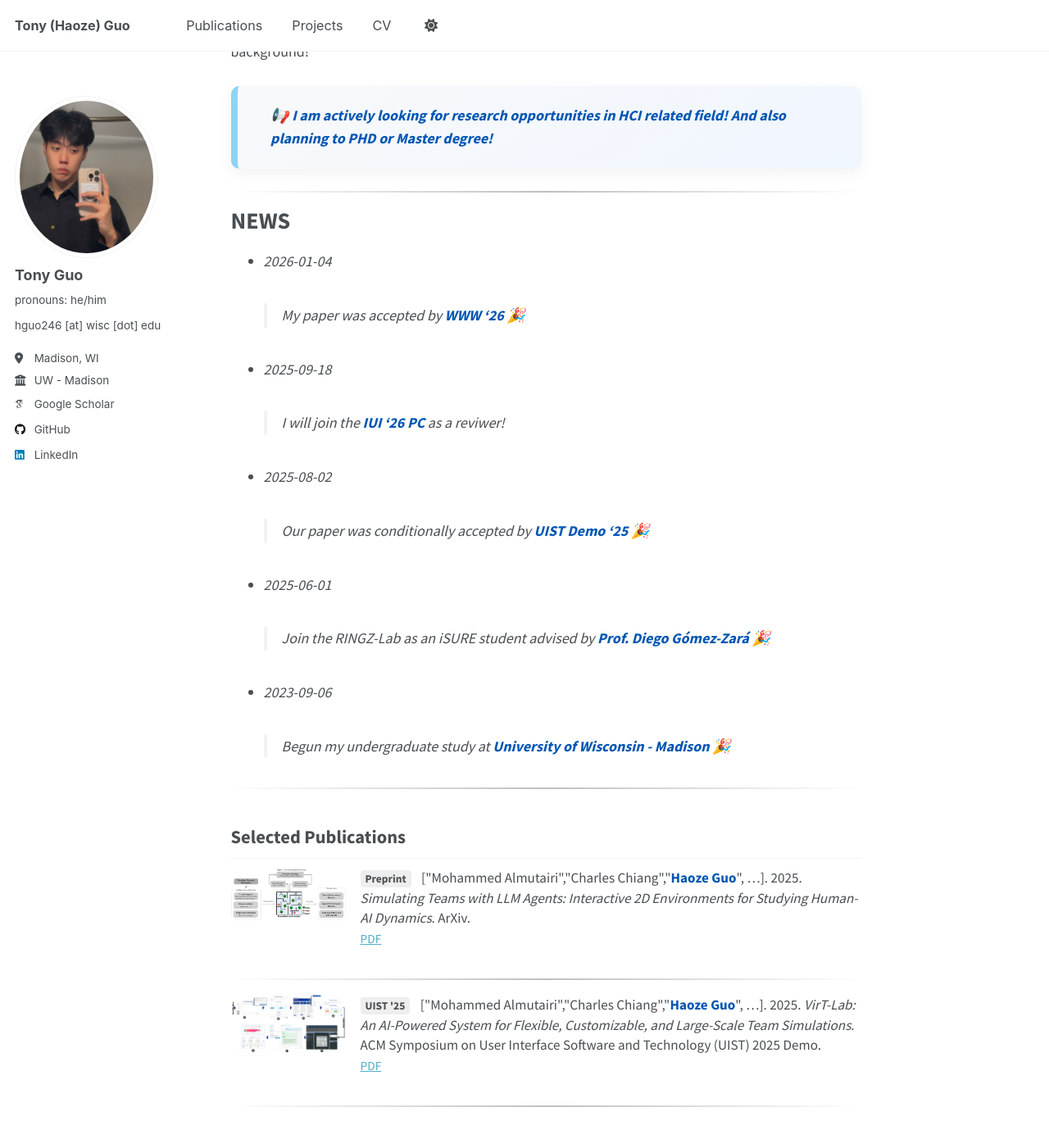
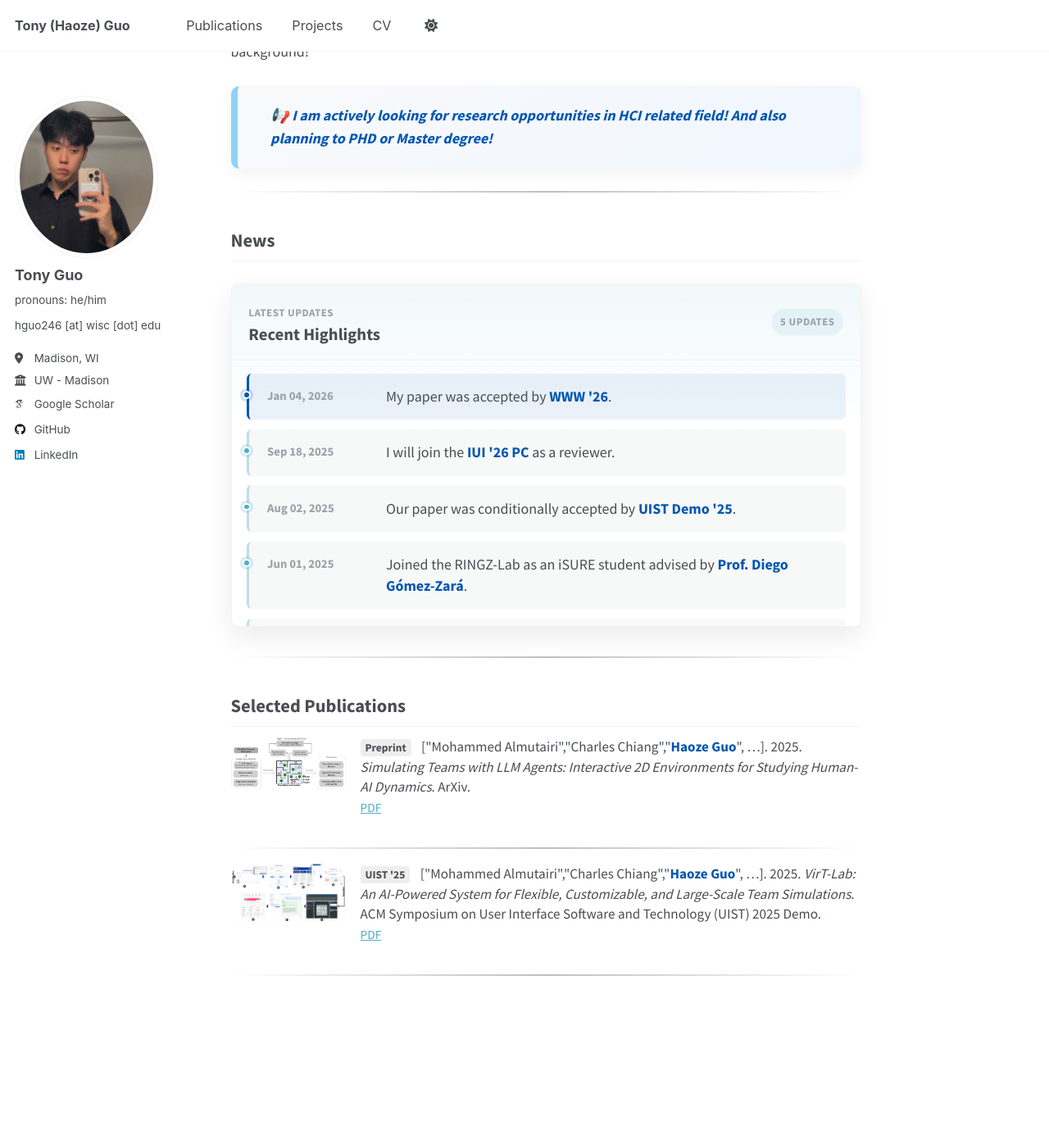
Before and after one commit to TonyGuo30/TonyGuo.github.io, a Jekyll site: the page built from _pages/about.md, in a window 1280 px wide and 1400 px high, scrolled down 477 px. Shown: the top 1390 px of the window at 82% size. Built offline with Jekyll 4.4.1, drawn with Linux system fonts in a browser that asks for light colours; some web fonts are replaced; a script that is not in the unit is left out.

Commit message:
Improve homepage news section

```diff
--- a/_pages/about.md
+++ b/_pages/about.md
@@ -20,18 +20,44 @@ Feel free to explore my website for more details on my research projects, public
 
 ---
 
-NEWS
-======
-- *2026-01-04*
-> My paper was accepted by **WWW '26** 🎉
-- *2025-09-18*
-> I will join the **IUI '26 PC** as a reviwer!
-- *2025-08-02*
-> Our paper was conditionally accepted by **UIST Demo '25** 🎉
-- *2025-06-01*
-> Join the RINGZ-Lab as an iSURE student advised by **Prof. Diego Gómez-Zará** 🎉
-- *2023-09-06*
-> Begun my undergraduate study at **University of Wisconsin - Madison** 🎉
+## News
+
+<section class="news-panel" aria-label="Recent news">
+  <div class="news-panel__header">
+    <div>
+      <span class="news-panel__eyebrow">Latest Updates</span>
+      <h3>Recent Highlights</h3>
+    </div>
+    <span class="news-panel__count">5 updates</span>
+  </div>
+
+  <div class="news-feed">
+    <article class="news-card news-card--featured">
+      <time datetime="2026-01-04">Jan 04, 2026</time>
+      <p>My paper was accepted by <strong>WWW '26</strong>.</p>
+    </article>
+
+    <article class="news-card">
+      <time datetime="2025-09-18">Sep 18, 2025</time>
+      <p>I will join the <strong>IUI '26 PC</strong> as a reviewer.</p>
+    </article>
+
+    <article class="news-card">
+      <time datetime="2025-08-02">Aug 02, 2025</time>
+      <p>Our paper was conditionally accepted by <strong>UIST Demo '25</strong>.</p>
+    </article>
+
+    <article class="news-card">
+      <time datetime="2025-06-01">Jun 01, 2025</time>
+      <p>Joined the RINGZ-Lab as an iSURE student advised by <strong>Prof. Diego Gómez-Zará</strong>.</p>
+    </article>
+
+    <article class="news-card">
+      <time datetime="2023-09-06">Sep 06, 2023</time>
+      <p>Began my undergraduate study at <strong>University of Wisconsin - Madison</strong>.</p>
+    </article>
+  </div>
+</section>
 
 ---
 
--- a/_sass/_custom.scss
+++ b/_sass/_custom.scss
@@ -130,6 +130,173 @@ html {
 }
 
 /* -------------------------------------------------
+   Homepage news panel
+   -------------------------------------------------*/
+
+.news-panel {
+  margin: 1.5rem 0 2rem;
+  border: 1px solid var(--global-border-color);
+  border-radius: 8px;
+  background:
+    linear-gradient(180deg, rgba(82, 173, 200, 0.08), rgba(255, 255, 255, 0) 42%),
+    var(--global-bg-color);
+  box-shadow: 0 12px 32px rgba(0, 0, 0, 0.08);
+  overflow: hidden;
+}
+
+.news-panel__header {
+  display: flex;
+  align-items: center;
+  justify-content: space-between;
+  gap: 1rem;
+  padding: 1rem 1.15rem;
+  border-bottom: 1px solid var(--global-border-color);
+}
+
+.news-panel__header h3 {
+  margin: 0.1rem 0 0;
+  font-size: 1.15rem;
+  line-height: 1.2;
+}
+
+.news-panel__eyebrow,
+.news-panel__count {
+  color: var(--global-text-color-light);
+  font-size: 0.72rem;
+  font-weight: 700;
+  letter-spacing: 0.04em;
+  text-transform: uppercase;
+}
+
+.news-panel__count {
+  flex: 0 0 auto;
+  padding: 0.3rem 0.55rem;
+  border: 1px solid var(--global-border-color);
+  border-radius: 999px;
+  background: rgba(82, 173, 200, 0.1);
+}
+
+.news-feed {
+  max-height: 18rem;
+  overflow-y: auto;
+  overscroll-behavior: contain;
+  padding: 0.85rem 1rem 1rem;
+  scrollbar-color: #52adc8 transparent;
+  scrollbar-width: thin;
+}
+
+.news-feed::-webkit-scrollbar {
+  width: 0.55rem;
+}
+
+.news-feed::-webkit-scrollbar-thumb {
+  border-radius: 999px;
+  background: rgba(82, 173, 200, 0.65);
+}
+
+.news-card {
+  position: relative;
+  display: grid;
+  grid-template-columns: 7.25rem minmax(0, 1fr);
+  gap: 0.8rem;
+  padding: 0.85rem 0.9rem 0.85rem 1.25rem;
+  border-left: 3px solid rgba(82, 173, 200, 0.35);
+  border-radius: 6px;
+  background: rgba(122, 130, 136, 0.06);
+  transition: background 0.18s ease, border-color 0.18s ease, transform 0.18s ease;
+}
+
+.news-card + .news-card {
+  margin-top: 0.65rem;
+}
+
+.news-card::before {
+  content: "";
+  position: absolute;
+  top: 1.18rem;
+  left: -0.43rem;
+  width: 0.55rem;
+  height: 0.55rem;
+  border: 2px solid var(--global-bg-color);
+  border-radius: 50%;
+  background: #52adc8;
+  box-shadow: 0 0 0 3px rgba(82, 173, 200, 0.22);
+}
+
+.news-card:hover,
+.news-card:focus-within {
+  transform: translateX(2px);
+  border-left-color: #52adc8;
+  background: rgba(82, 173, 200, 0.12);
+}
+
+.news-card--featured {
+  border-left-color: #0056b3;
+  background: rgba(0, 86, 179, 0.08);
+}
+
+.news-card--featured::before {
+  background: #0056b3;
+  box-shadow: 0 0 0 3px rgba(0, 86, 179, 0.18);
+}
+
+.news-card time {
+  color: var(--global-text-color-light);
+  font-size: 0.82rem;
+  font-weight: 700;
+  white-space: nowrap;
+}
+
+.news-card p {
+  margin: 0;
+  line-height: 1.45;
+}
+
+html[data-theme="dark"] .news-panel {
+  background:
+    linear-gradient(180deg, rgba(14, 161, 197, 0.16), rgba(71, 71, 71, 0) 42%),
+    var(--global-bg-color);
+  box-shadow: 0 12px 32px rgba(0, 0, 0, 0.22);
+}
+
+html[data-theme="dark"] .news-card {
+  background: rgba(255, 255, 255, 0.06);
+}
+
+html[data-theme="dark"] .news-card:hover,
+html[data-theme="dark"] .news-card:focus-within {
+  background: rgba(14, 161, 197, 0.15);
+}
+
+html[data-theme="dark"] .news-card--featured {
+  background: rgba(14, 161, 197, 0.14);
+}
+
+@media (max-width: 600px) {
+  .news-panel__header {
+    align-items: flex-start;
+    flex-direction: column;
+  }
+
+  .news-feed {
+    max-height: 20rem;
+    padding: 0.75rem;
+  }
+
+  .news-card {
+    grid-template-columns: 1fr;
+    gap: 0.25rem;
+    padding-right: 0.75rem;
+  }
+}
+
+@media (prefers-reduced-motion: reduce) {
+  .news-card {
+    transition: none;
+  }
+}
+
+/* -------------------------------------------------
    Fancy publication cards (only affect .pub-* nodes)
    -------------------------------------------------*/
 
```
